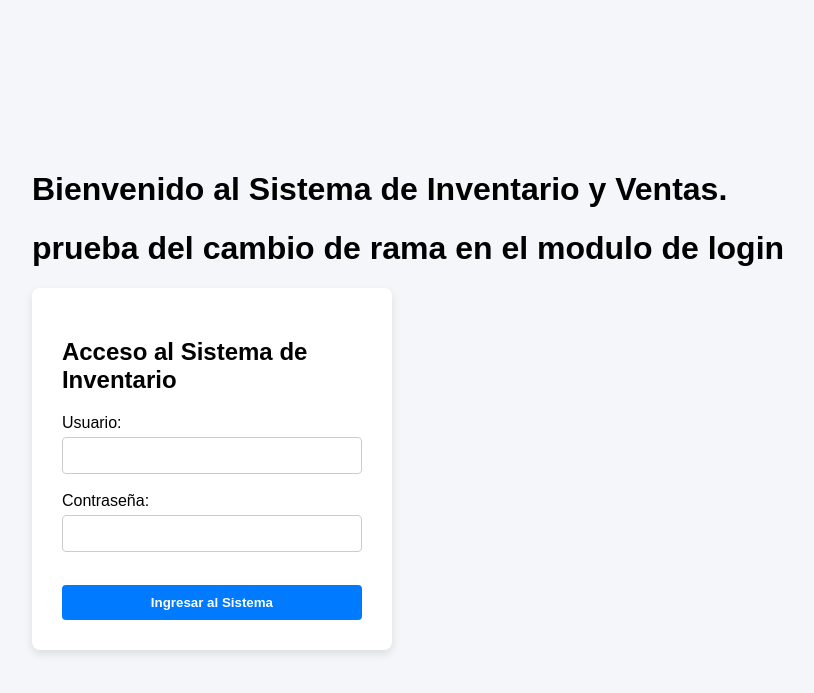
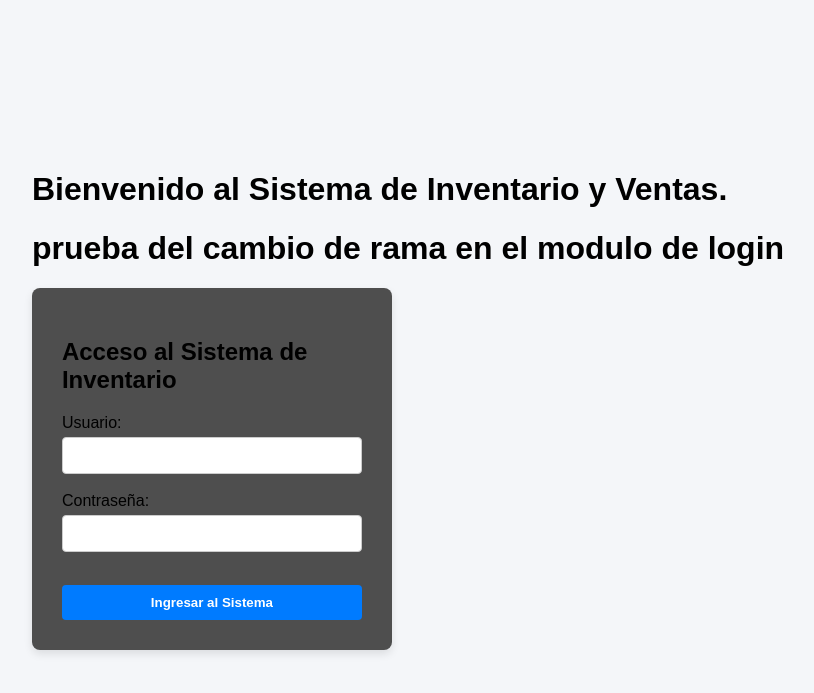
Before and after one commit to DiegoAscencio0308/ejemplos-guia-practica-allan, a PHP site: page / in a window 1280 px wide. Shown: the top 693 px of the page, without its empty margins (232-1046 px from the left). Run offline with PHP 8.4, Linux system fonts and the light colour scheme.

Commit message:
comit donde se le editan partes del css al index

```diff
--- a/style.css
+++ b/style.css
@@ -10,7 +10,7 @@ margin: 0;
 }
 /* Estilo de la tarjeta blanca del formulario */
 .login-container {
-background-color: white;
+background-color: rgb(78, 78, 78);
 padding: 30px;
 border-radius: 8px;
 box-shadow: 0 4px 8px rgba(0,0,0,0.1);
```
